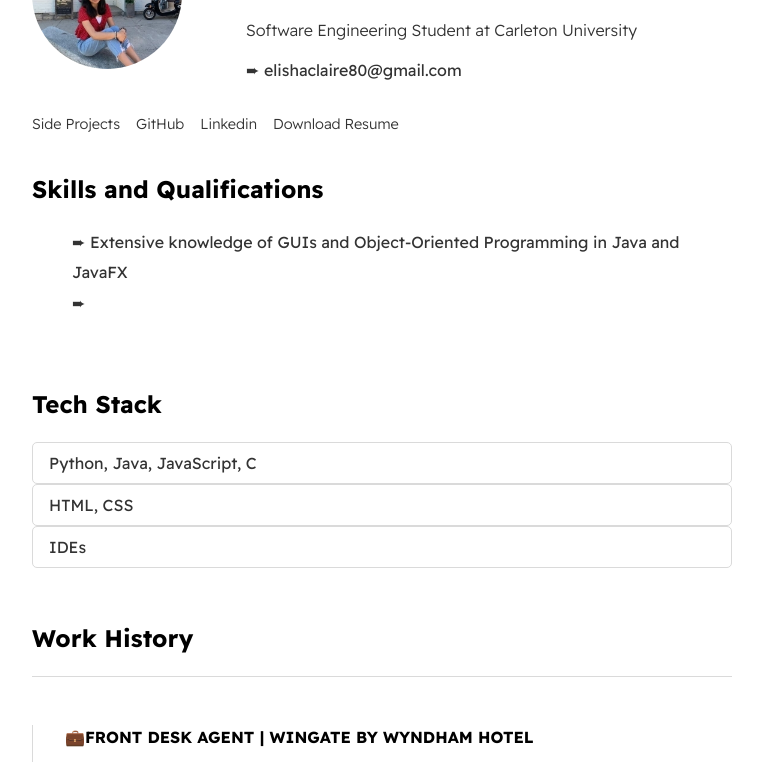
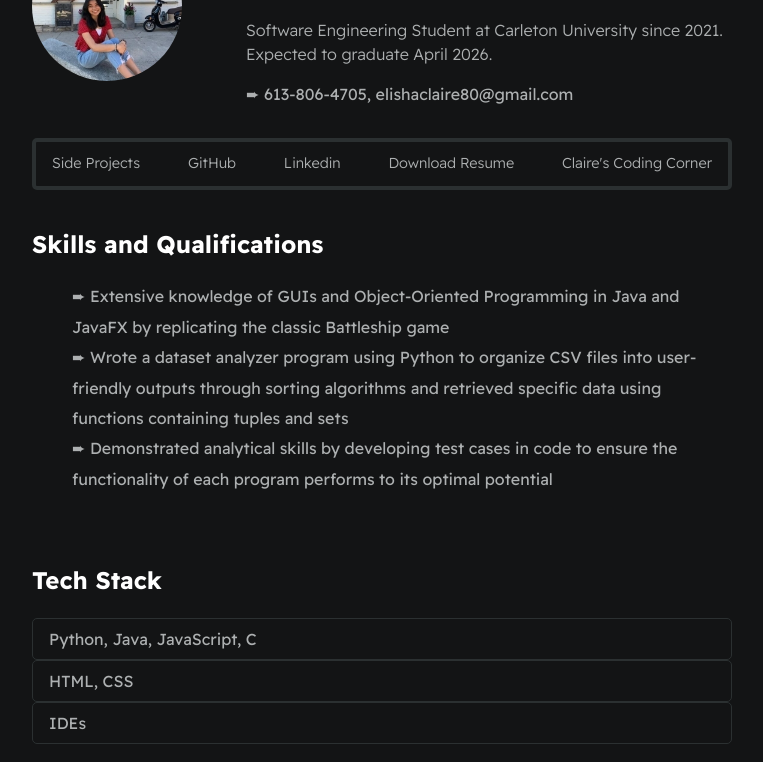
Before and after one commit to clairevillan/digitalResume, a plain HTML site: page index.html in a window 1280 px wide. Shown: the part 134-896 px from the top of the page, without its empty margins (258-1021 px from the left). Drawn offline with Linux system fonts and the light colour scheme.

Commit message:
fix some styling issues and added more features

```diff
--- a/index.html
+++ b/index.html
@@ -20,8 +20,8 @@
             <!-- creating hero section (banner at top of website) -->
             <div>
                 <h1 id="username">Claire Villanueva</h1>
-                <p id="bio">Software Engineering Student at Carleton University</p>
-                <p>➨ elishaclaire80@gmail.com</p>
+                <p id="bio">Software Engineering Student at Carleton University since 2021. Expected to graduate April 2026.</p>
+                <p>➨ 613-806-4705, elishaclaire80@gmail.com</p>
             </div>
         </section>
 
@@ -33,14 +33,18 @@
                 <a href="https://github.com/clairevillan" target="_blank">GitHub</a>
                 <a href="https://www.linkedin.com/in/claire-villanueva-788339261/" target="_blank">Linkedin</a>
                 <a href="./resources/ClaireVillanuevaResume.pdf" target="_blank">Download Resume</a>
+                <a href="https://music.apple.com/ca/playlist/coding-coffee-corner/pl.u-vxy69qDu8dk3my" target="_blank">Claire's Coding Corner</a>
             </div>
         </sections>
 
         <section class="section--page">
             <h2>Skills and Qualifications</h2>
             <ul id="qualifications--list">
-                <li>➨ Extensive knowledge of GUIs and Object-Oriented Programming in Java and JavaFX</li>
-                <li>➨ </li>
+                <li>➨ Extensive knowledge of GUIs and Object-Oriented Programming in Java and JavaFX by replicating the classic Battleship game</li>
+                <li>➨ Wrote a dataset analyzer program using Python to organize CSV files into user-friendly outputs through
+                    sorting algorithms and retrieved specific data using functions containing tuples and sets</li>
+                <li>➨ Demonstrated analytical skills by developing test cases in code to ensure the functionality of
+                    each program performs to its optimal potential</li>
             </ul>
         </section>
 
@@ -74,12 +78,27 @@
                     <li>Work independently in a fast-paced environment and multitask efficiently when handling guests at the front desk as well as over the phone</li>
                     <li>Protect clients by enforcing strict precautions when others ask for confidential information about guests such as room numbers, address, and room key distribution</li>
                 </ul>
+
+                <div class="line-break"></div>
+                <strong>💼SALES ASSOCIATE | HOME HARDWARE</strong>
+                <p>April 2021 - April 2022</p>
+                <ul>
+                    <li>Stimulated sales by encouraging products to customers with the assistance of ample knowledge
+                        about tools and other hardware items</li>
+                    <li>Handled customer complaints and concerns with sympathy and devised a compromise by fulfilling refunds or store credit</li>
+                    <li>Managed time effectively by ensuring all tasks such as stocking shelves, time at the cash register, and attending to customers are completed throughout the shift</li>
+                </ul>
             </div>
-
         </section>
 
-
-
+        <section class="section--page">
+            <h2>Additional Accomplishments</h2>
+            <ul id="accomplishments--list">
+                <li>🏆 Henry Marshall Tory Scholarship</li>
+                <li>🏆 Golden Key International Honour Society</li>
+                <li>🏆 Highest Grade in high school's Grade 11 Computer Engineering</li>
+            </ul>
+        </section>
 
 
     </div>
--- a/styles/main.css
+++ b/styles/main.css
@@ -2,24 +2,12 @@
 
 /* adding css variables */
 :root{
-    --mainTextColor-light:#000;
-    --secondaryTextColor-light:rgb(51 51 51);
-    --mainLinkColor-light:#0da2b8;
-    --mainBorderColor-light:rgb(218, 218, 218);
-    --mainBgColor-light:rgb(249, 250,251);
 
-    --mainTextColor-dark:#fff;
-    --secondaryTextColor-dark:#adb0b1;
-    --mainLinkColor-dark:rgb(30, 190,214);
-    --mainBorderColor-dark:#2b3031;
-    --mainBgColor-dark:#131415;
-
-    /* can change from light mode to dark mode */
-    --mainTextColor:var(--mainTextColor-light);
-    --secondaryTextColor:var(--secondaryTextColor-light);
-    --mainLinkColor:var(--mainLinkColor-light);
-    --mainBorderColor:var(--mainBorderColor-light);
-    --mainBgColor:var(--mainBgColor-light);
+    --mainTextColor:#fff;
+    --secondaryTextColor:#adb0b1;
+    --mainLinkColor:rgb(30, 190,214);
+    --mainBorderColor:#2b3031;
+    --mainBgColor:#131415;
 
 }
 
@@ -33,7 +21,7 @@
 }
 
 body{
-    background-color: var(--mainBigColor);
+    background-color: var(--mainBgColor);
 }
 
 p, span, li{
@@ -92,9 +80,12 @@ li{
 
 #socials--list{
     display:flex;
-    justify-content:flex-start;
+    justify-content:space-between;
     column-gap: 1em;
     flex-wrap: wrap;
+    border:4px solid var(--mainBorderColor);
+    padding: 0.7em 1em;
+    border-radius: 5px;
 
 }
 
@@ -107,7 +98,7 @@ li{
     color: var(--mainLinkColor);
 }
 
-#qualifications--list{
+#qualifications--list, #accomplishments--list{
     list-style:none;
 
 }
@@ -135,7 +126,9 @@ li{
 
 .line-break{
     background-color:var(--mainBorderColor);
-    height: 1px;
+    height: 3px;
+    margin-bottom: 2em;
+
 }
 
 
```
